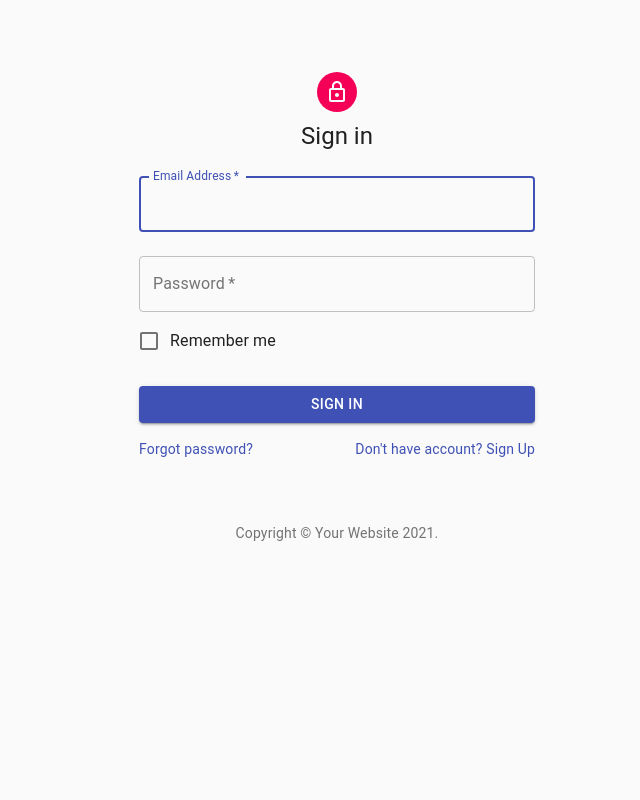
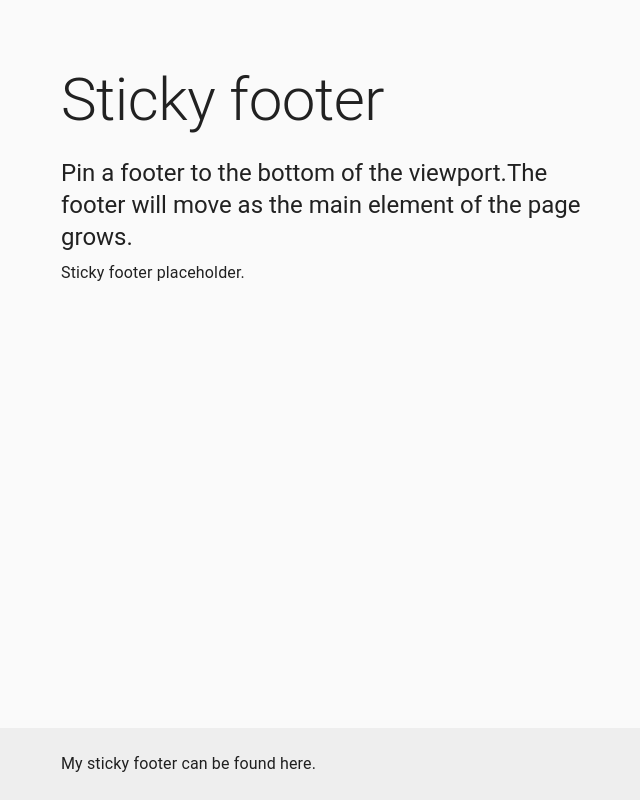
Before and after one commit to jyoti857/material_template, a React (Create React App) app: page / in a window 1280 px wide. Shown: the whole page, without its empty margins (303-943 px from the left). Built offline with nearby package versions, Linux system fonts and the light colour scheme.

Commit message:
sticky-footer

```diff
--- a/src/App.tsx
+++ b/src/App.tsx
@@ -6,6 +6,7 @@
 import Pricing from './pages/getting-started/templates/pricing/Pricing'
 import Checkout from './pages/getting-started/templates/checkout/Checkout'
 import Signin from './pages/getting-started/templates/signin/Signin'
+import StickyFooter from './pages/getting-started/templates/sticky-footer/StickyFooter'
 
 
 const  App: FC<any> = (props) => {
@@ -16,7 +17,8 @@
       {/* <Dashboard toggleTheme = {toggleTheme}/> */}
       {/* <Pricing toggleTheme={toggleTheme} /> */}
       {/* <Checkout /> */}
-      <Signin />
+      {/* <Signin /> */}
+      <StickyFooter />
     </ThemeProvider>
   );
 }
--- /dev/null
+++ b/src/pages/getting-started/templates/sticky-footer/StickyFooter.tsx
@@ -0,0 +1,52 @@
+
+
+import { Container, createStyles, CssBaseline, Theme, Typography } from '@material-ui/core';
+import { makeStyles } from '@material-ui/styles';
+import * as React from 'react';
+
+const useStyles = makeStyles((theme: Theme) => createStyles({
+  root: {
+    display: 'flex',
+    flexDirection: 'column',
+    minHeight: '100vh',
+  },
+  main: {
+    marginTop: theme.spacing(8),
+    marginBottom: theme.spacing(2),
+  },
+  footer: {
+    padding: theme.spacing(3, 2),
+    marginTop: 'auto',
+    backgroundColor:
+      theme.palette.type === 'light' ? theme.palette.grey[200] : theme.palette.grey[800],
+  },
+}))
+
+interface StickyFooterProps {
+}
+
+const StickyFooter: React.FC<StickyFooterProps> = (props) => {
+  const classes=useStyles();
+  return(
+    <div className={classes.root}>
+      <CssBaseline />
+      <Container component='main' className={classes.main} maxWidth='sm'>
+        <Typography variant="h2" component="h1" gutterBottom>
+          Sticky footer
+        </Typography>
+        <Typography variant="h5" component="h2" gutterBottom>
+          {'Pin a footer to the bottom of the viewport.'}
+          {'The footer will move as the main element of the page grows.'}
+        </Typography>
+        <Typography variant="body1">Sticky footer placeholder.</Typography>
+      </Container>
+      <footer className={classes.footer}>
+        <Container maxWidth='sm'>
+          <Typography variant="body1">My sticky footer can be found here.</Typography>
+        </Container>
+      </footer>
+    </div>
+  );
+};
+
+export default StickyFooter;
```
